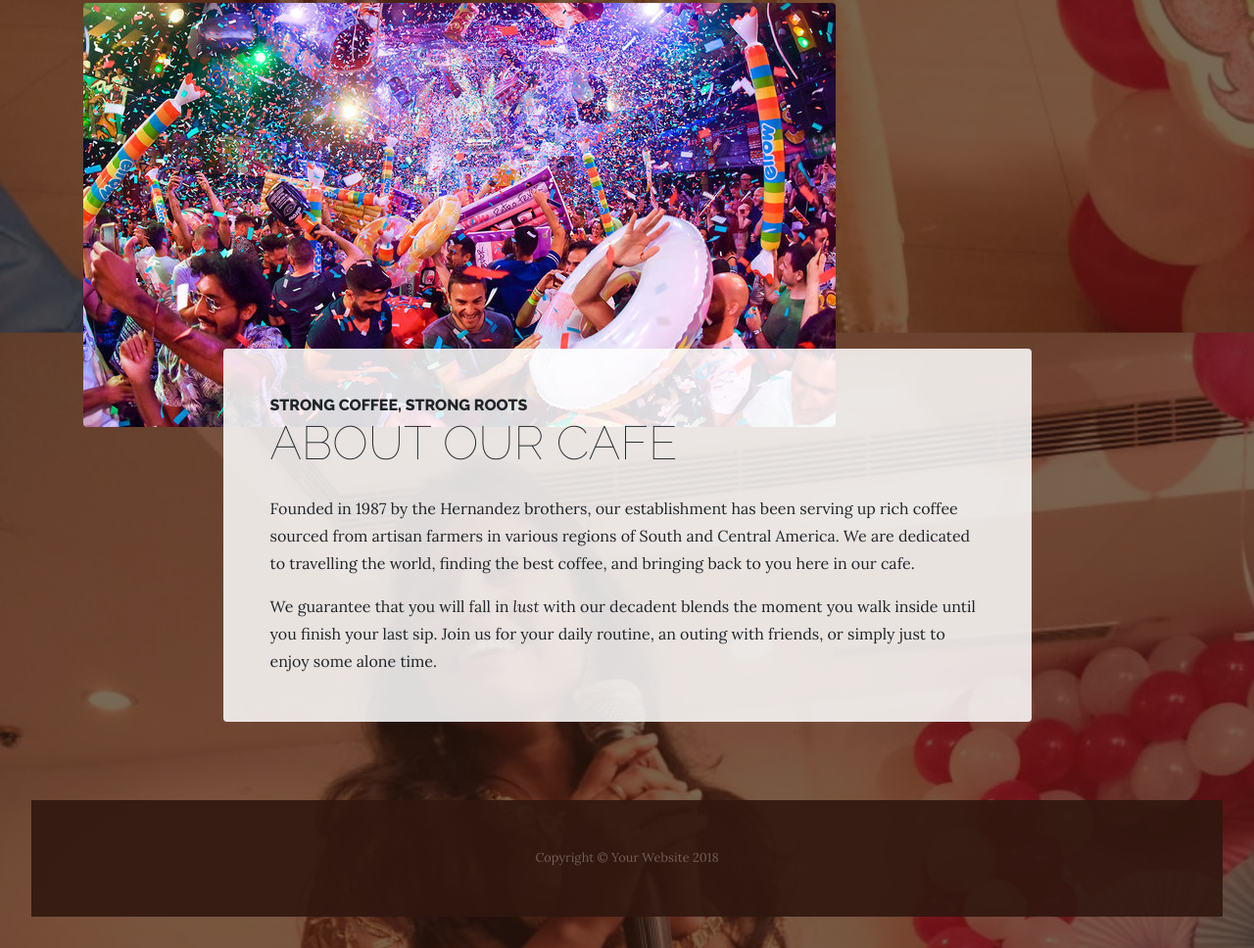
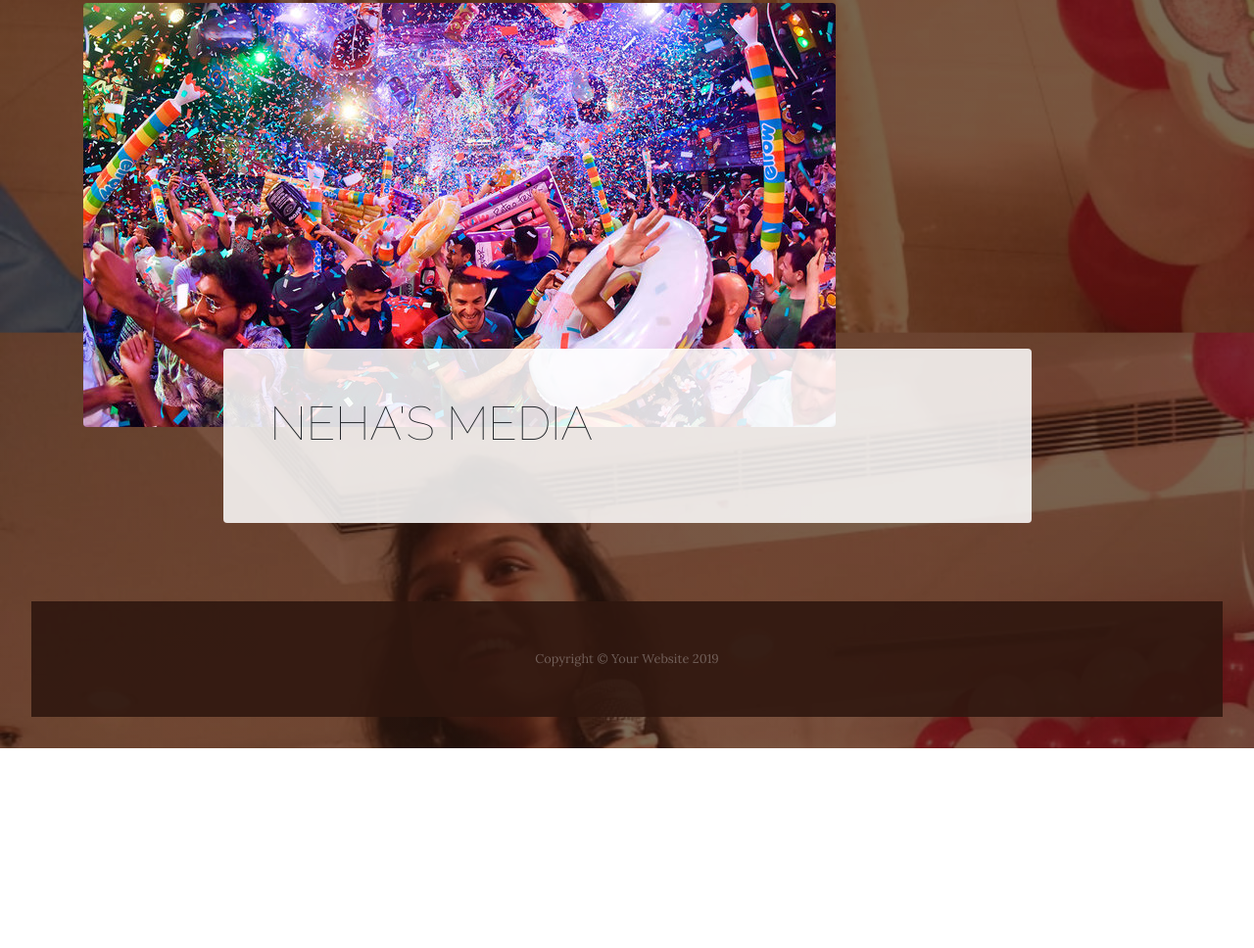
Before and after one commit to ashok-10/Anchor-Website, a website: page contact.html in a window 1280 px wide. Shown: the part 1367-2335 px from the top of the page at 98% size. After the commit the page ends 2131 px from the top, so only its background shows below. Drawn offline with nearby package versions, Linux system fonts and the light colour scheme.

Commit message:
Update contact.html

```diff
--- a/contact.html
+++ b/contact.html
@@ -125,13 +125,9 @@
             <div class="col-xl-9 col-lg-10 mx-auto">
               <div class="bg-faded rounded p-5">
                 <h2 class="section-heading mb-4">
-                  <span class="section-heading-upper">Strong Coffee, Strong Roots</span>
-                  <span class="section-heading-lower">About Our Cafe</span>
+                  <span class="section-heading-upper"></span>
+                  <span class="section-heading-lower">Neha's Media</span>
                 </h2>
-                <p>Founded in 1987 by the Hernandez brothers, our establishment has been serving up rich coffee sourced from artisan farmers in various regions of South and Central America. We are dedicated to travelling the world, finding the best coffee, and bringing back to you here in our cafe.</p>
-                <p class="mb-0">We guarantee that you will fall in
-                  <em>lust</em>
-                  with our decadent blends the moment you walk inside until you finish your last sip. Join us for your daily routine, an outing with friends, or simply just to enjoy some alone time.</p>
               </div>
             </div>
           </div>
@@ -141,7 +137,7 @@
 
     <footer class="footer text-faded text-center py-5">
       <div class="container">
-        <p class="m-0 small">Copyright &copy; Your Website 2018</p>
+        <p class="m-0 small">Copyright &copy; Your Website 2019</p>
       </div>
     </footer>
 
```
